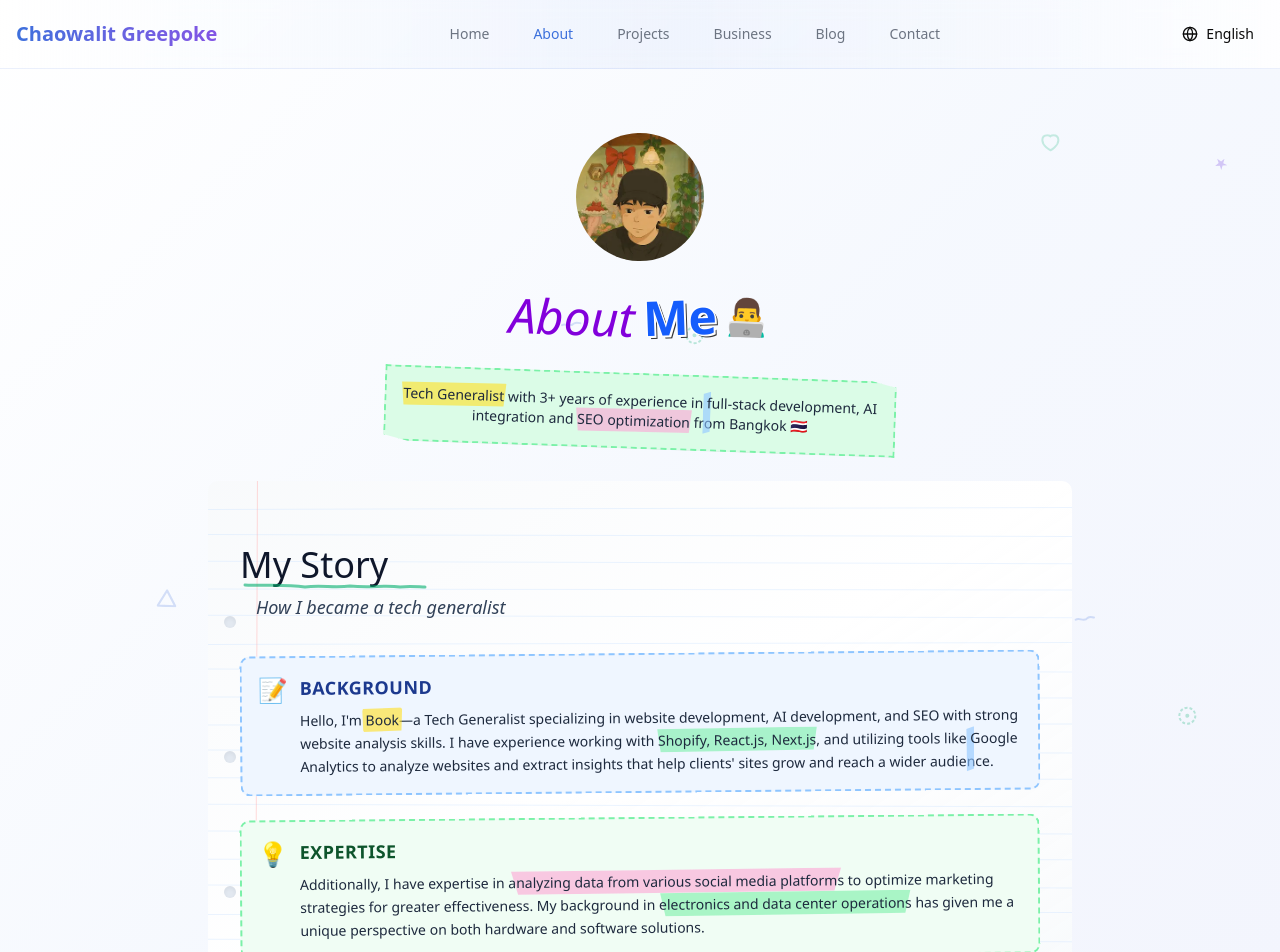
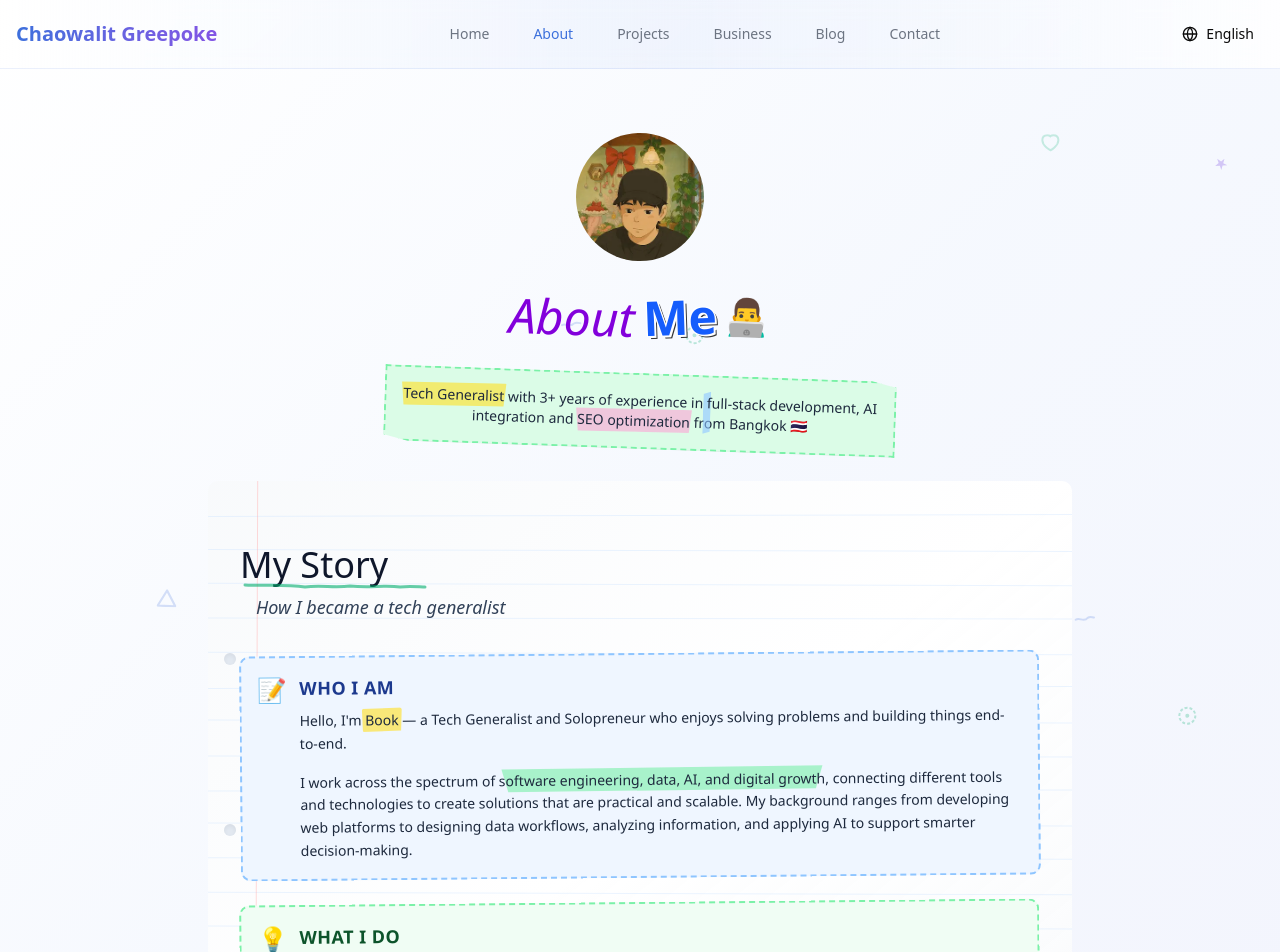
Before and after one commit to bookchaowalit/bookchaowalit-portfolio, a Next.js app: page /en/about in a window 1280 px wide. Shown: the top 952 px of the page. Built offline with nearby package versions, Linux system fonts and the light colour scheme.

Commit message:
refactor: update personal descriptions in English and Thai for clarity and impact

```diff
--- a/messages/en.json
+++ b/messages/en.json
@@ -10,14 +10,14 @@
   "home": {
     "greeting": "Hello, I'm",
     "name": "Book (เชาวลิต กรีโภค)",
-    "subtitle": "Tech Generalist specializing in Full-stack Development, AI Integration, and SEO. Creating innovative web solutions and data-driven insights from Bangkok, Thailand",
+    "subtitle": "Tech Generalist and Solopreneur who enjoys solving problems and building things end-to-end. Creating practical and scalable solutions from Bangkok, Thailand",
     "heroAlt": "Chaowalit Greepoke - Tech Generalist",
     "heroWord1": "Tech",
     "heroWord2": "Generalist",
     "heroWord3": "&",
-    "heroWord4": "Problem",
-    "heroWord5": "Solver",
-    "heroSubtitle": "<strong>Full-stack Developer</strong> specializing in <strong>Next.js, React, AI integration</strong> and <strong>data analytics</strong> from Bangkok 🇹🇭",
+    "heroWord4": "Solopreneur",
+    "heroWord5": "💡",
+    "heroSubtitle": "Working across <strong>software engineering, data, AI, and digital growth</strong> — connecting different tools and technologies to create solutions that are <strong>practical and scalable</strong> 🇹🇭",
     "viewWork": "View My Work",
     "getInTouch": "Get In Touch",
     "skillsTitle": "Skills & Technologies",
@@ -40,8 +40,8 @@
     "dataAnalytics": "Data Analytics",
     "fullStackDev": "Full-Stack Dev",
     "seoGrowth": "SEO & Growth",
-    "aboutDescription": "I'm a Tech Generalist with 3+ years of experience in full-stack development, AI integration, and SEO optimization. I specialize in building intelligent web solutions that drive business growth and deliver measurable results.",
-    "aboutDescription": "I'm a Tech Generalist with 3+ years of experience in full-stack development, AI integration, and SEO optimization. I specialize in building intelligent web solutions that drive business growth and deliver measurable results.",
+    "aboutDescription": "I'm a Tech Generalist and Solopreneur who enjoys solving problems and building things end-to-end. I focus on analysis and growth strategies — turning data into insights and insights into action.",
+    "aboutDescription": "I'm a Tech Generalist and Solopreneur who enjoys solving problems and building things end-to-end. I focus on analysis and growth strategies — turning data into insights and insights into action.",
     "learnMore": "Learn More About Me",
     "latestBlogTitle": "Latest Blog Posts",
     "readAllPosts": "Read All Posts",
--- a/messages/th.json
+++ b/messages/th.json
@@ -10,14 +10,14 @@
   "home": {
     "greeting": "สวัสดีครับ ผม",
     "name": "บุ๊ค (เชาวลิต กรีโภค)",
-    "subtitle": "Tech Generalist ที่เชี่ยวชาญด้าน Full-stack Development, AI Integration และ SEO สร้างโซลูชันเว็บที่นวัตกรรมและข้อมูลเชิงลึกจากกรุงเทพฯ ประเทศไทย",
+    "subtitle": "Tech Generalist และ Solopreneur ที่ชอบแก้ปัญหาและสร้างสิ่งต่างๆ แบบครบวงจร สร้างโซลูชันที่ใช้งานได้จริงและขยายตัวได้จากกรุงเทพฯ ประเทศไทย",
     "heroAlt": "เชาวลิต กรีโภค - Tech Generalist",
     "heroWord1": "Tech",
     "heroWord2": "Generalist",
     "heroWord3": "&",
-    "heroWord4": "Problem",
-    "heroWord5": "Solver",
-    "heroSubtitle": "<strong>นักพัฒนา Full-stack</strong> ที่เชี่ยวชาญด้าน <strong>Next.js, React, การรวม AI</strong> และ <strong>การวิเคราะห์ข้อมูล</strong> จากกรุงเทพฯ 🇹🇭",
+    "heroWord4": "Solopreneur",
+    "heroWord5": "💡",
+    "heroSubtitle": "ทำงานครอบคลุม <strong>software engineering, ข้อมูล, AI และการเติบโตดิจิทัล</strong> — เชื่อมต่อเครื่องมือและเทคโนโลยีต่างๆ เพื่อสร้างโซลูชันที่ <strong>ใช้งานได้จริงและขยายตัวได้</strong> 🇹🇭",
     "viewWork": "ดูผลงาน",
     "getInTouch": "ติดต่อ",
     "skillsTitle": "ทักษะและเทคโนโลยี",
@@ -40,7 +40,7 @@
     "dataAnalytics": "การวิเคราะห์ข้อมูล",
     "fullStackDev": "การพัฒนา Full-Stack",
     "seoGrowth": "SEO และการเจริญเติบโต",
-    "aboutDescription": "ผมเป็น Tech Generalist ที่มีประสบการณ์ 3+ ปีในการพัฒนา full-stack, การรวม AI และการเพิ่มประสิทธิภาพ SEO ผมเชี่ยวชาญในการสร้างโซลูชันเว็บอัจฉริยะที่ขับเคลื่อนการเติบโตของธุรกิจและส่งมอบผลลัพธ์ที่วัดผลได้",
+    "aboutDescription": "ผมเป็น Tech Generalist และ Solopreneur ที่ชอบแก้ปัญหาและสร้างสิ่งต่างๆ แบบครบวงจร ผมมุ่งเน้นกลยุทธ์การวิเคราะห์และการเติบโต — เปลี่ยนข้อมูลให้เป็นข้อมูลเชิงลึกและเปลี่ยนข้อมูลเชิงลึกให้เป็นการดำเนินการ",
     "learnMore": "เรียนรู้เพิ่มเติมเกี่ยวกับฉัน",
     "latestBlogTitle": "บล็อกล่าสุด",
     "readAllPosts": "อ่านโพสต์ทั้งหมด",
--- a/src/components/about-client.tsx
+++ b/src/components/about-client.tsx
@@ -78,22 +78,21 @@ export function AboutClient() {
             className="mb-6"
           />
           <div className="space-y-6">
-            <StudyGuideBox title="Background" type="note">
+            <StudyGuideBox title="Who I Am" type="note">
               <p className="text-slate-800 leading-relaxed">
-                Hello, I'm <HandDrawnHighlight color="yellow">Book</HandDrawnHighlight>—a Tech Generalist specializing in website development,
-                AI development, and SEO with strong website analysis skills. I have
-                experience working with <HandDrawnHighlight color="green">Shopify, React.js, Next.js</HandDrawnHighlight>, and utilizing tools
-                like <HandDrawnHighlight color="blue">Google Analytics</HandDrawnHighlight> to analyze websites and extract insights that help
-                clients' sites grow and reach a wider audience.
+                Hello, I'm <HandDrawnHighlight color="yellow">Book</HandDrawnHighlight> — a Tech Generalist and Solopreneur who enjoys solving problems and building things end-to-end.
+              </p>
+              <p className="text-slate-800 leading-relaxed mt-4">
+                I work across the spectrum of <HandDrawnHighlight color="green">software engineering, data, AI, and digital growth</HandDrawnHighlight>, connecting different tools and technologies to create solutions that are practical and scalable. My background ranges from developing web platforms to designing data workflows, analyzing information, and applying AI to support smarter decision-making.
               </p>
             </StudyGuideBox>
 
-            <StudyGuideBox title="Expertise" type="tip">
+            <StudyGuideBox title="What I Do" type="tip">
               <p className="text-slate-800 leading-relaxed">
-                Additionally, I have expertise in <HandDrawnHighlight color="pink">analyzing data from various social media
-                platforms</HandDrawnHighlight> to optimize marketing strategies for greater effectiveness. My
-                background in <HandDrawnHighlight color="green">electronics and data center operations</HandDrawnHighlight> has given me a unique
-                perspective on both hardware and software solutions.
+                Beyond development, I focus on <HandDrawnHighlight color="pink">analysis and growth strategies</HandDrawnHighlight> — turning data into insights and insights into action. Whether it's improving websites, optimizing digital marketing, or creating automated systems, I help businesses and individuals reach their goals more effectively.
+              </p>
+              <p className="text-slate-800 leading-relaxed mt-4">
+                As a solopreneur, I wear many hats — <HandDrawnHighlight color="blue">developer, engineer, analyst, and strategist</HandDrawnHighlight> — which allows me to stay flexible and adapt quickly to any challenge.
               </p>
             </StudyGuideBox>
           </div>
```
